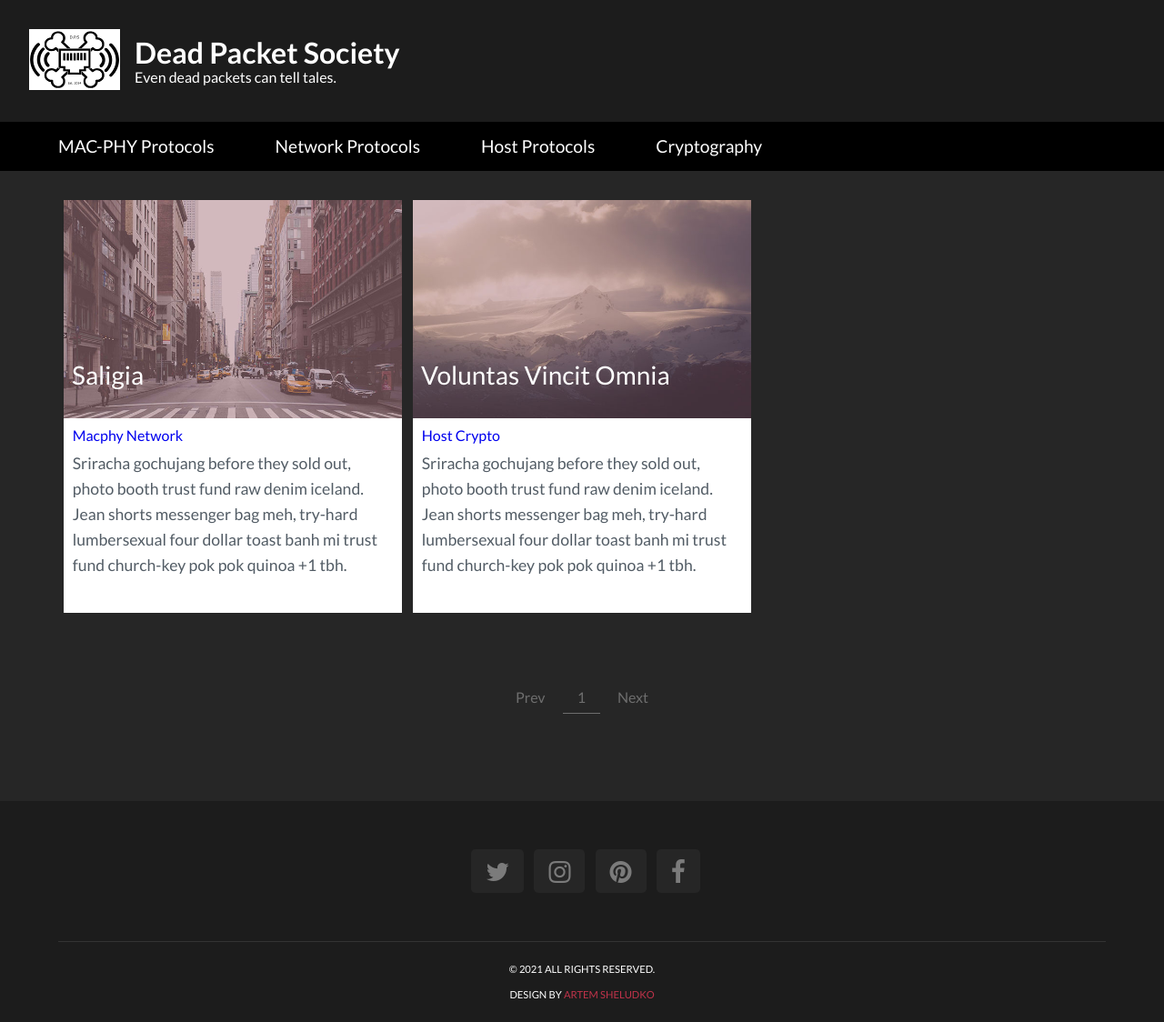
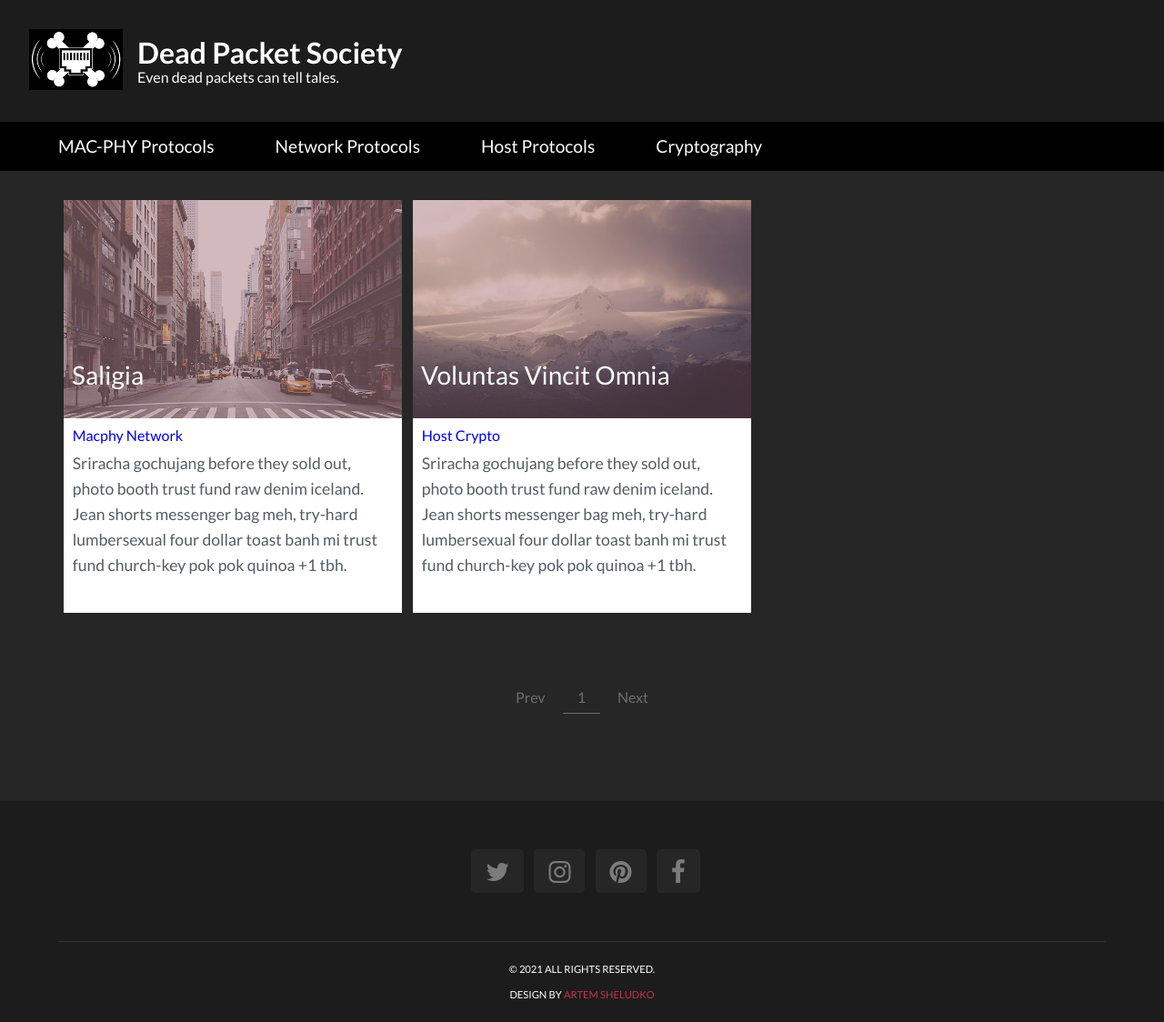
Before and after one commit to DeadPacketSociety/DeadPacketSociety.github.io, a Jekyll site: the page built from index.html, in a window 1280 px wide. Shown: the whole page at 91% size. Built offline with Jekyll 4.4.1, drawn with Linux system fonts in a browser that asks for light colours; the list of posts is cut into pages by our own code.

Commit message:
Updated logo

```diff
--- a/_config.yml
+++ b/_config.yml
@@ -1,4 +1,4 @@
-logo: /assets/img/DPS.jpg # add logo name
+logo: /assets/img/DPS.png # add logo name
 title: Dead Packet Society
 description: > # this means to ignore newlines until "baseurl:"
   A collective of packet enthusiasts researching various forms of data in motion.
--- a/index.html
+++ b/index.html
@@ -1,6 +1,6 @@
 ---
 layout: body
-image: assets/img/DPS-large.jpg
+image: assets/img/DPS-large.png
 ---
 <!-- main index  -->
 {% include navbar.html %}
```
Also changed, not shown: assets/img/DPS-large.jpg (deleted), assets/img/DPS-large.png (added), assets/img/DPS.jpg (deleted), assets/img/DPS.png (added).
